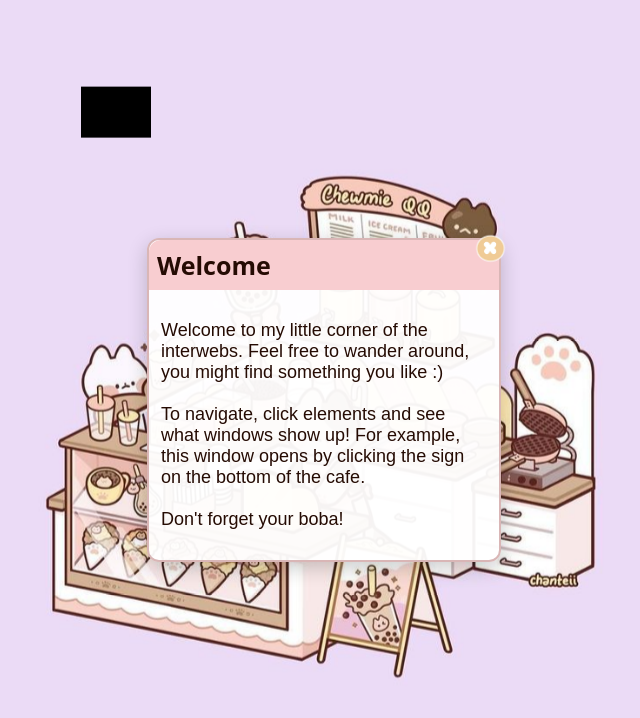
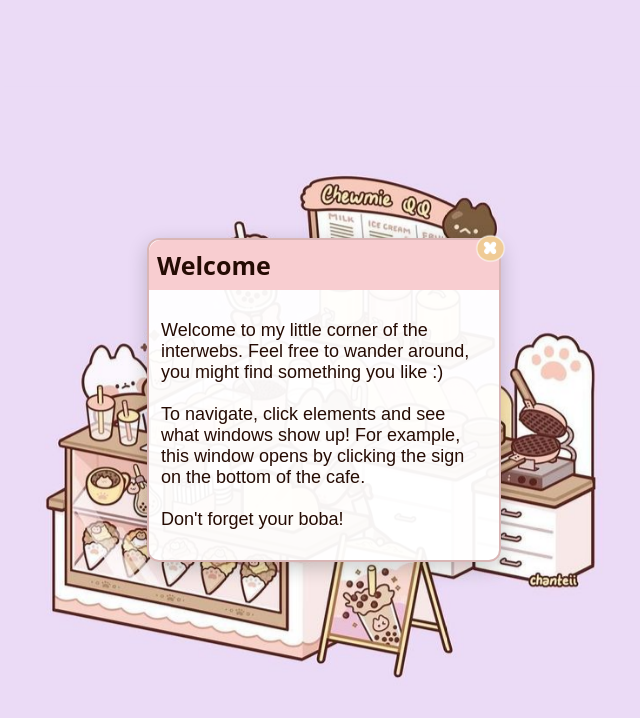
Before and after one commit to shreya-0718/personalsite, a React (Create React App) app in the folder my-site/: page / in a window 1280 px wide. Shown: the top 718 px of the page, without its empty margins (316-956 px from the left). Built offline with nearby package versions, Linux system fonts and the light colour scheme; a web font is replaced by a local one.

Commit message:
oops forgot to change position of boba box after testing

```diff
--- a/my-site/src/components/Cafe.css
+++ b/my-site/src/components/Cafe.css
@@ -63,9 +63,8 @@ button {
 
 
 .boba {
-  top: 0%;
-  left: 12%;
-  width: 11%;
-  height: 8%;
-  background-color: black;
+  top: 22.5%;
+  left: 33.3%;
+  width: 9%;
+  height: 12%;
 }
```
